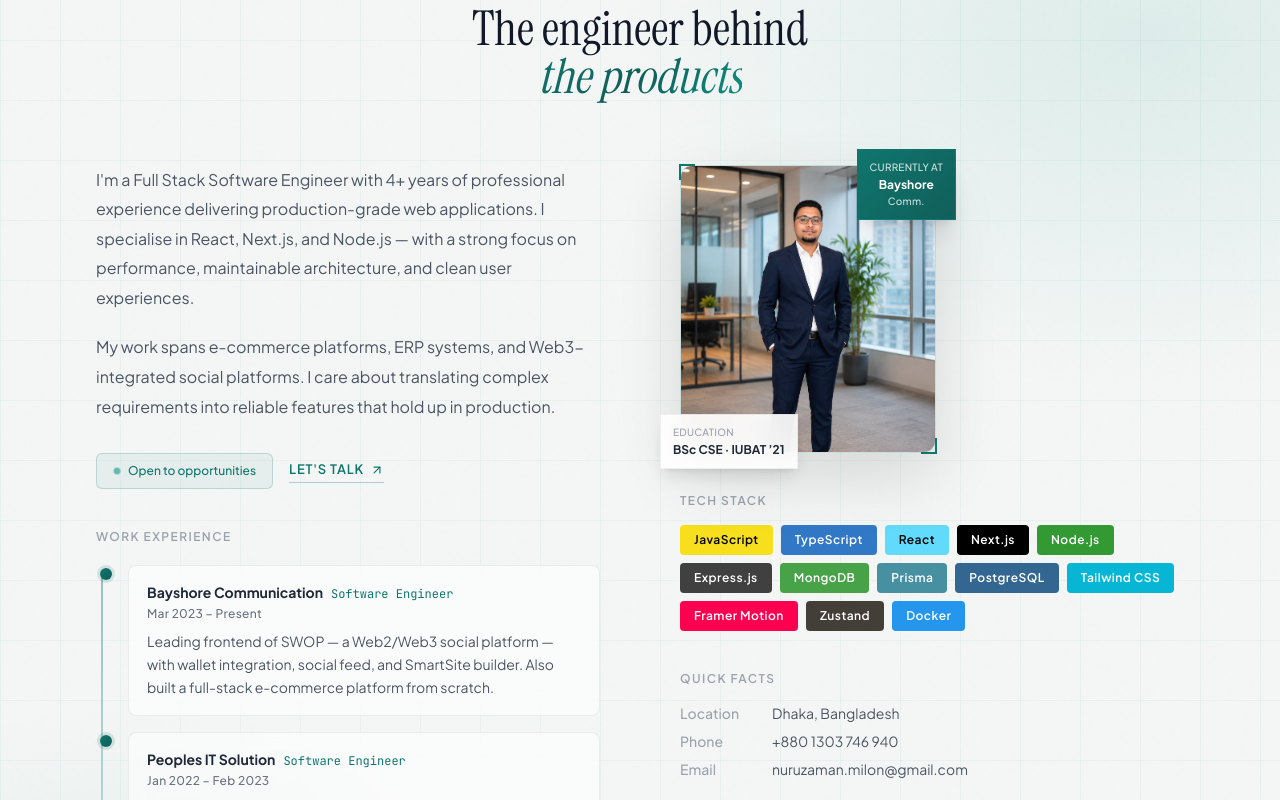
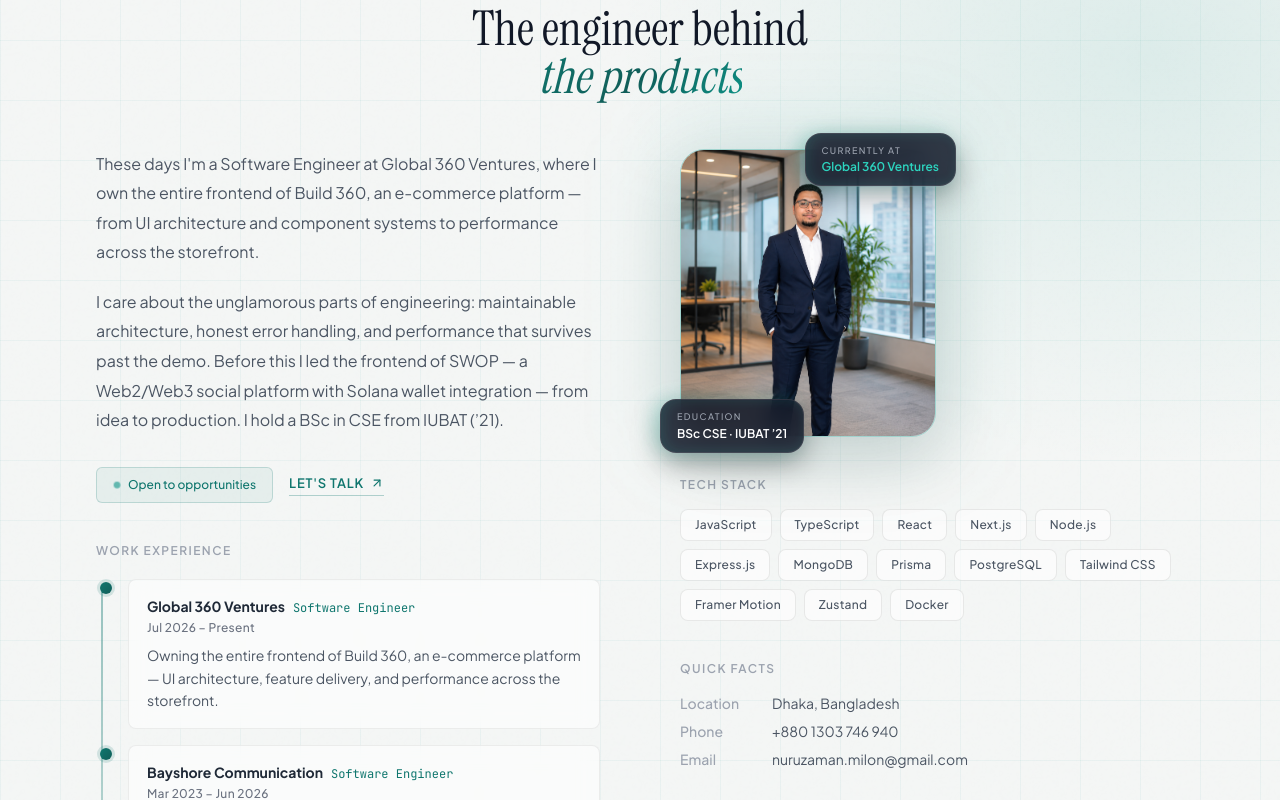
Before and after one commit to nuruzaman-milon/professional-portfolio-nextjs, a Next.js app: page / in a window 1280 px wide. Shown: the part 880-1680 px from the top of the page. Built offline with nearby package versions, Linux system fonts and the light colour scheme; no server answers; the database is empty.

Commit message:
upate about me

```diff
--- a/app/globals.css
+++ b/app/globals.css
@@ -424,17 +424,29 @@ body {
   align-items: center;
   gap: 6px;
   padding: 6px 14px;
-  border-radius: 4px;
+  border-radius: 8px;
   font-size: 12px;
-  font-weight: 600;
-  letter-spacing: 0.04em;
+  font-weight: 500;
+  letter-spacing: 0.02em;
+  border: 1px solid rgba(0, 0, 0, 0.08);
+  background: rgba(255, 255, 255, 0.6);
+  color: #4b5563;
   transition:
-    transform 0.2s ease,
-    box-shadow 0.2s ease;
+    color 0.2s ease,
+    border-color 0.2s ease;
+}
+.dark .tech-pill {
+  border-color: rgba(255, 255, 255, 0.08);
+  background: rgba(255, 255, 255, 0.04);
+  color: #9ca3af;
 }
 .tech-pill:hover {
-  transform: translateY(-2px);
-  box-shadow: 0 6px 16px rgba(0, 0, 0, 0.14);
+  color: #0f766e;
+  border-color: rgba(15, 118, 110, 0.4);
+}
+.dark .tech-pill:hover {
+  color: #2dd4bf;
+  border-color: rgba(45, 212, 191, 0.4);
 }
 
 /* ─────────────────────────────────────────────────────────────────────────────
--- a/components/About.tsx
+++ b/components/About.tsx
@@ -8,19 +8,29 @@ import myImg from "@/public/images/me/nuruzaman-milon.webp";
 import type { ExperienceDTO } from "@/lib/content";
 
 const techStack = [
-  { label: "JavaScript", bg: "#f7df1e", text: "#000" },
-  { label: "TypeScript", bg: "#3178c6", text: "#fff" },
-  { label: "React", bg: "#61dafb", text: "#000" },
-  { label: "Next.js", bg: "#000000", text: "#fff" },
-  { label: "Node.js", bg: "#339933", text: "#fff" },
-  { label: "Express.js", bg: "#404040", text: "#fff" },
-  { label: "MongoDB", bg: "#47a248", text: "#fff" },
-  { label: "Prisma", bg: "#4790a2", text: "#fff" },
-  { label: "PostgreSQL", bg: "#336791", text: "#fff" },
-  { label: "Tailwind CSS", bg: "#06b6d4", text: "#fff" },
-  { label: "Framer Motion", bg: "#ff0050", text: "#fff" },
-  { label: "Zustand", bg: "#443e38", text: "#fff" },
-  { label: "Docker", bg: "#2496ed", text: "#fff" },
+  "JavaScript",
+  "TypeScript",
+  "React",
+  "Next.js",
+  "Node.js",
+  "Express.js",
+  "MongoDB",
+  "Prisma",
+  "PostgreSQL",
+  "Tailwind CSS",
+  "Framer Motion",
+  "Zustand",
+  "Docker",
+];
+
+const quickFacts: { label: string; value: string; href?: string }[] = [
+  { label: "Location", value: "Dhaka, Bangladesh" },
+  { label: "Phone", value: "+880 1303 746 940", href: "tel:+8801303746940" },
+  {
+    label: "Email",
+    value: "nuruzaman.milon@gmail.com",
+    href: "mailto:nuruzaman.milon@gmail.com",
+  },
 ];
 
 const fadeUp: Variants = {
@@ -56,7 +66,7 @@ export default function About({
             initial="hidden"
             whileInView="show"
             viewport={{ once: true, margin: "-40px", amount: 0.1 }}
-            className="mb-16 flex flex-col items-center text-center gap-3"
+            className="mb-12 flex flex-col items-center text-center gap-3"
           >
             <span className="sec-label">About Me</span>
             <h2 className="pf-serif text-4xl md:text-5xl font-normal text-gray-900 dark:text-white leading-tight">
@@ -79,17 +89,18 @@ export default function About({
                 className="space-y-5 mb-8"
               >
                 <p className="text-base text-gray-600 dark:text-gray-300 leading-[1.85]">
-                  I'm a Full Stack Software Engineer with 4+ years of
-                  professional experience delivering production-grade web
-                  applications. I specialise in React, Next.js, and Node.js —
-                  with a strong focus on performance, maintainable architecture,
-                  and clean user experiences.
+                  These days I'm a Software Engineer at Global 360 Ventures,
+                  where I own the entire frontend of Build 360, an e-commerce
+                  platform — from UI architecture and component systems to
+                  performance across the storefront.
                 </p>
                 <p className="text-base text-gray-600 dark:text-gray-300 leading-[1.85]">
-                  My work spans e-commerce platforms, ERP systems, and
-                  Web3-integrated social platforms. I care about translating
-                  complex requirements into reliable features that hold up in
-                  production.
+                  I care about the unglamorous parts of engineering:
+                  maintainable architecture, honest error handling, and
+                  performance that survives past the demo. Before this I led
+                  the frontend of SWOP — a Web2/Web3 social platform with
+                  Solana wallet integration — from idea to production. I hold a
+                  BSc in CSE from IUBAT (&rsquo;21).
                 </p>
               </motion.div>
 
@@ -176,11 +187,10 @@ export default function About({
                 className="flex justify-center lg:justify-start"
               >
                 <div className="relative">
+                  {/* soft ambient glow — quieter sibling of the hero frame */}
+                  <div className="absolute -inset-5 rounded-[32px] bg-teal-600/10 dark:bg-teal-400/10 blur-2xl pointer-events-none" />
                   <div className="relative w-64 h-72">
-                    <div className="ctl" />
-                    <div className="cbr" />
-                    <div className="ph-frame w-full h-full">
-                      {/* ✅ Fix: সঠিক size ও sizes prop */}
+                    <div className="w-full h-full rounded-3xl overflow-hidden border border-teal-600/30 dark:border-teal-400/30 shadow-[0_24px_64px_rgba(0,0,0,0.12)] dark:shadow-[0_24px_64px_rgba(0,0,0,0.4)]">
                       <Image
                         src={myImg}
                         alt="Nuruzaman Milon — Software Engineer"
@@ -192,41 +202,23 @@ export default function About({
                       />
                     </div>
 
-                    {/* Bottom-left badge */}
-                    <div
-                      className="absolute -bottom-4 -left-5 px-3 py-2.5 rounded-lg shadow-lg"
-                      style={{
-                        background: "rgba(255,255,255,.92)",
-                        border: "1px solid rgba(0,0,0,.06)",
-                        backdropFilter: "blur(12px)",
-                      }}
-                    >
-                      <div className="text-[10px] text-gray-400 font-medium tracking-wide uppercase">
+                    {/* Bottom-left badge — education (dark chip, both themes) */}
+                    <div className="absolute -bottom-4 -left-5 px-4 py-2.5 rounded-2xl shadow-[-6px_0_18px_rgba(45,212,191,0.22),inset_3px_0_12px_rgba(45,212,191,0.12),0_10px_28px_rgba(0,0,0,0.35)] backdrop-blur-md border bg-gray-900/85 border-white/10">
+                      <div className="text-[9px] font-medium uppercase tracking-[.15em] text-gray-400">
                         Education
                       </div>
-                      <div className="text-xs font-bold text-gray-800 mt-0.5">
+                      <div className="text-xs font-semibold text-white mt-0.5 whitespace-nowrap">
                         BSc CSE · IUBAT &rsquo;21
                       </div>
                     </div>
 
-                    {/* Top-right badge */}
-                    <div
-                      className="absolute -top-4 -right-5 px-3 py-2.5 rounded-lg shadow-xl"
-                      style={{
-                        background: "linear-gradient(135deg,#0f766e,#115e59)",
-                        border: "1px solid rgba(13,148,136,.3)",
-                      }}
-                    >
-                      <div className="text-white text-center">
-                        <div className="text-[10px] font-medium opacity-80 tracking-wide uppercase">
-                          Currently at
-                        </div>
-                        <div className="text-xs font-bold leading-tight mt-0.5">
-                          Bayshore
-                        </div>
-                        <div className="text-[10px] font-medium opacity-80 tracking-wide mt-0.5">
-                          Comm.
-                        </div>
+                    {/* Top-right badge — current role (dark chip, both themes) */}
+                    <div className="absolute -top-4 -right-5 px-4 py-2.5 rounded-2xl shadow-[-6px_0_18px_rgba(45,212,191,0.22),inset_3px_0_12px_rgba(45,212,191,0.12),0_10px_28px_rgba(0,0,0,0.35)] backdrop-blur-md border bg-gray-900/85 border-white/10">
+                      <div className="text-[9px] font-medium uppercase tracking-[.15em] text-gray-400">
+                        Currently at
+                      </div>
+                      <div className="text-xs font-semibold text-teal-400 mt-0.5 whitespace-nowrap">
+                        Global 360 Ventures
                       </div>
                     </div>
                   </div>
@@ -245,12 +237,8 @@ export default function About({
                   Tech Stack
                 </div>
                 <div className="flex flex-wrap gap-2">
-                  {techStack.map(({ label, bg, text }) => (
-                    <span
-                      key={label}
-                      className="tech-pill"
-                      style={{ background: bg, color: text }}
-                    >
+                  {techStack.map((label) => (
+                    <span key={label} className="tech-pill">
                       {label}
                     </span>
                   ))}
@@ -269,18 +257,23 @@ export default function About({
                   Quick Facts
                 </div>
                 <div className="space-y-2">
-                  {[
-                    { label: "Location", value: "Dhaka, Bangladesh" },
-                    { label: "Phone", value: "+880 1303 746 940" },
-                    { label: "Email", value: "nuruzaman.milon@gmail.com" },
-                  ].map(({ label, value }) => (
+                  {quickFacts.map(({ label, value, href }) => (
                     <div key={label} className="flex gap-3 text-sm">
                       <span className="text-gray-400 dark:text-gray-500 font-medium w-20 flex-shrink-0">
                         {label}
                       </span>
-                      <span className="text-gray-600 dark:text-gray-300 break-all">
-                        {value}
-                      </span>
+                      {href ? (
+                        <a
+                          href={href}
+                          className="text-gray-600 dark:text-gray-300 break-all hover:text-teal-700 dark:hover:text-teal-400 transition-colors duration-200"
+                        >
+                          {value}
+                        </a>
+                      ) : (
+                        <span className="text-gray-600 dark:text-gray-300 break-all">
+                          {value}
+                        </span>
+                      )}
                     </div>
                   ))}
                 </div>
--- a/data/experience.ts
+++ b/data/experience.ts
@@ -8,7 +8,13 @@ export type ExperienceItem = {
 // Static fallback — served when the database is not configured or empty.
 export const experiences: ExperienceItem[] = [
   {
-    period: "Mar 2023 – Present",
+    period: "Jul 2026 – Present",
+    company: "Global 360 Ventures",
+    role: "Software Engineer",
+    desc: "Owning the entire frontend of Build 360, an e-commerce platform — UI architecture, feature delivery, and performance across the storefront.",
+  },
+  {
+    period: "Mar 2023 – Jun 2026",
     company: "Bayshore Communication",
     role: "Software Engineer",
     desc: "Leading frontend of SWOP — a Web2/Web3 social platform — with wallet integration, social feed, and SmartSite builder. Also built a full-stack e-commerce platform from scratch.",
```
